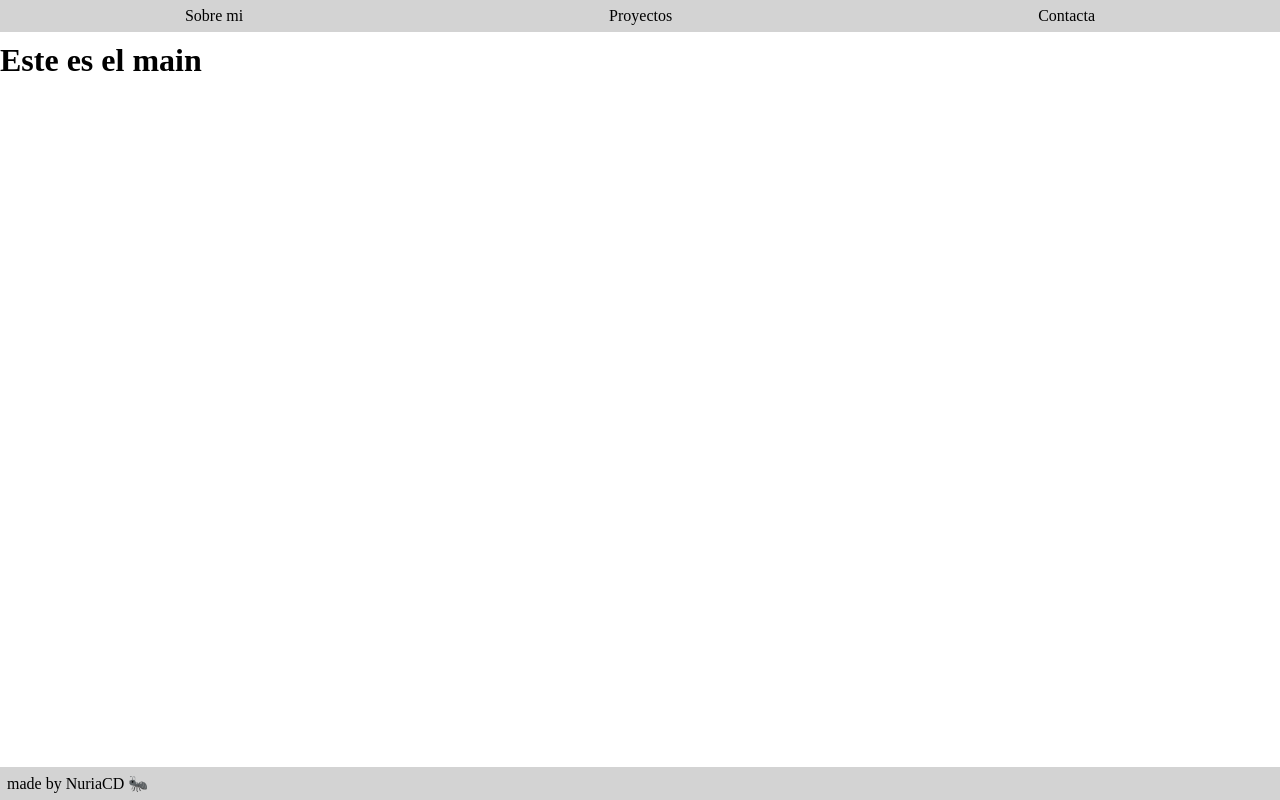
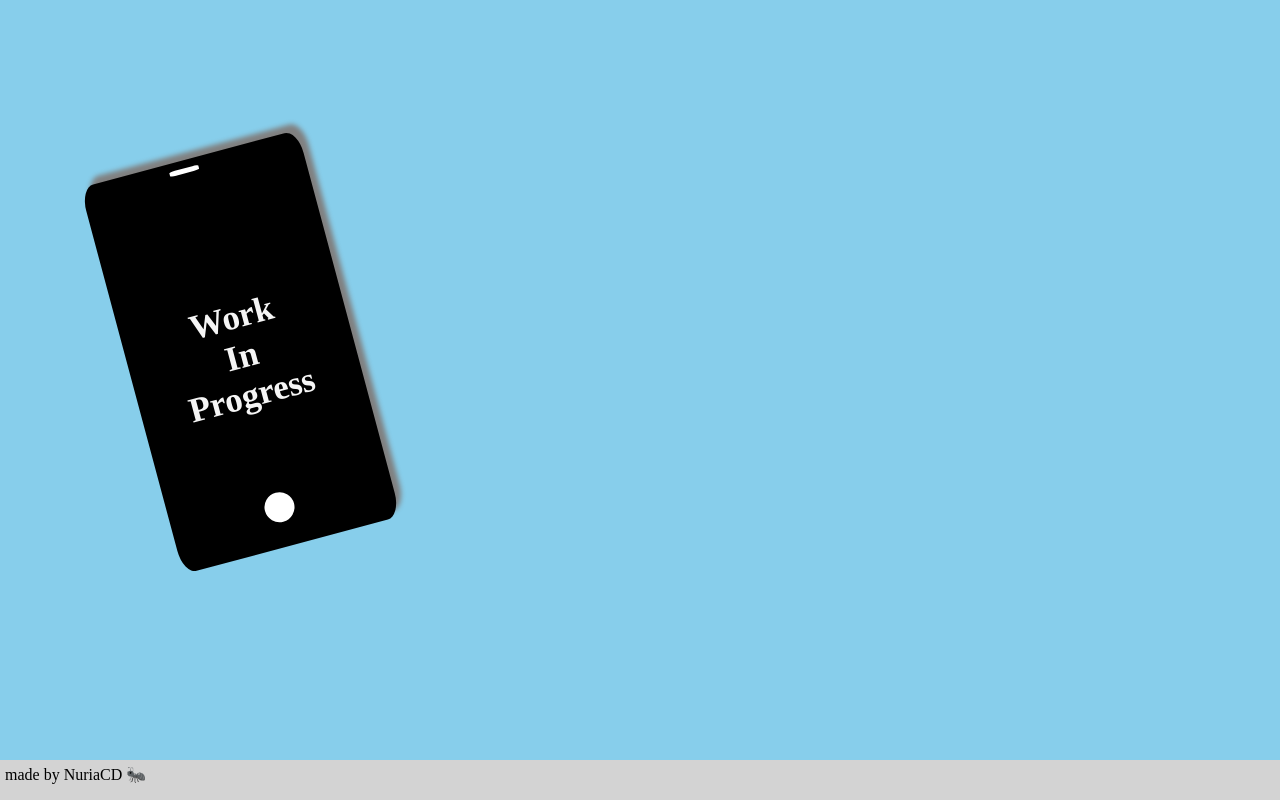
Before and after one commit to Nuria8890/portfolio, a React (Vite) app: page / in a window 1280 px wide. Built offline with nearby package versions, Linux system fonts and the light colour scheme.

Commit message:
add initial WIP page

```diff
--- a/src/components/App.jsx
+++ b/src/components/App.jsx
@@ -1,15 +1,16 @@
 import "@/styles/App.scss";
 import Header from "@/components/header/Header";
+import Wip from "@/components/wip/Wip";
 import Footer from "@/components/footer/Footer";
 
 function App() {
   return (
     <>
-      <Header />
+      {/* <Header /> */}
       <main>
-        <h1>Este es el main</h1>
+        <Wip />
       </main>
-      <Footer />
+      {/* <Footer /> */}
     </>
   );
 }
--- /dev/null
+++ b/src/components/wip/Wip.jsx
@@ -0,0 +1,22 @@
+import "@/styles/layout/Wip.scss";
+
+function wip() {
+  return (
+    <>
+      <main className="section">
+        <article className="section__mobile">
+          <div className="section__mobile__line-top"></div>
+          <h1 className="section__mobile__text">
+            Work <br /> In <br /> Progress
+          </h1>
+          <div className="section__mobile__line-bottom"></div>
+        </article>
+      </main>
+      <footer className="footerWip">
+        <p className="footer__text">made by NuriaCD 🐜</p>
+      </footer>
+    </>
+  );
+}
+
+export default wip;
--- /dev/null
+++ b/src/styles/layout/Wip.scss
@@ -0,0 +1,56 @@
+.section {
+  background-color: skyblue;
+  height: 95vh;
+
+  &__mobile {
+    background-color: black;
+    width: 225px;
+    height: 400px;
+    border-radius: 6%;
+    box-shadow: 7px -7px 5px grey;
+    position: relative;
+    top: 12%;
+    left: 15%;
+    transform: rotate(-13deg);
+    &__line {
+      &-top {
+        background-color: white;
+        width: 30px;
+        height: 5px;
+        border-radius: 20%;
+        position: relative;
+        top: 2%;
+        left: 40%;
+      }
+      &-bottom {
+        background-color: white;
+        width: 30px;
+        height: 30px;
+        border-radius: 50%;
+        position: relative;
+        top: 55%;
+        left: 42%;
+      }
+    }
+    &__text {
+      color: whitesmoke;
+      position: relative;
+      top: 35%;
+      text-align: center;
+      font-size: 35px;
+    }
+    @media (min-width: 1024px) {
+      top: 20%;
+      left: 10%;
+      transform: rotate(-15deg);
+    }
+  }
+}
+
+.footerWip {
+  height: 5vh;
+  background-color: lightgray;
+  &__text {
+    padding: 5px;
+  }
+}
```
